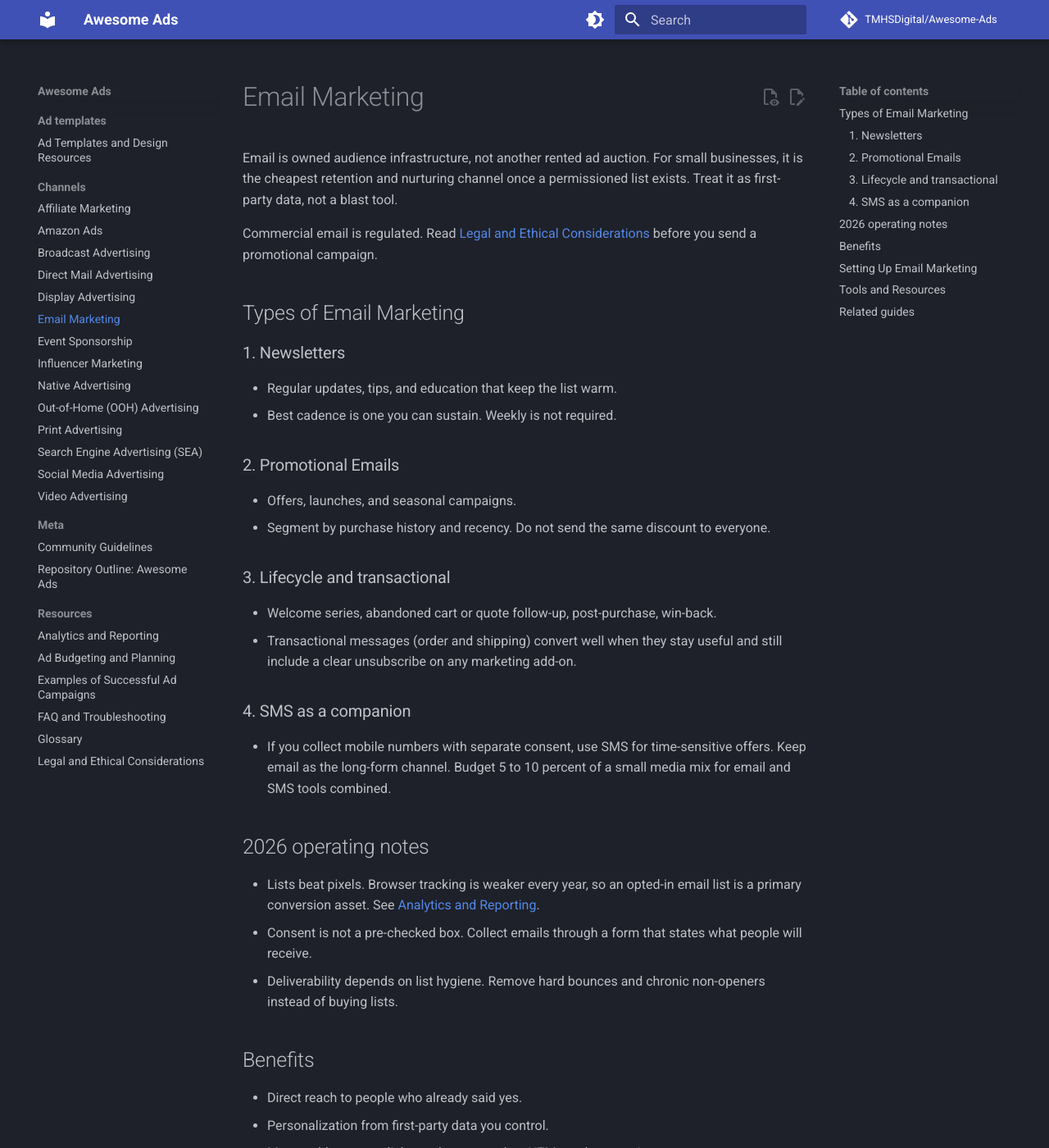
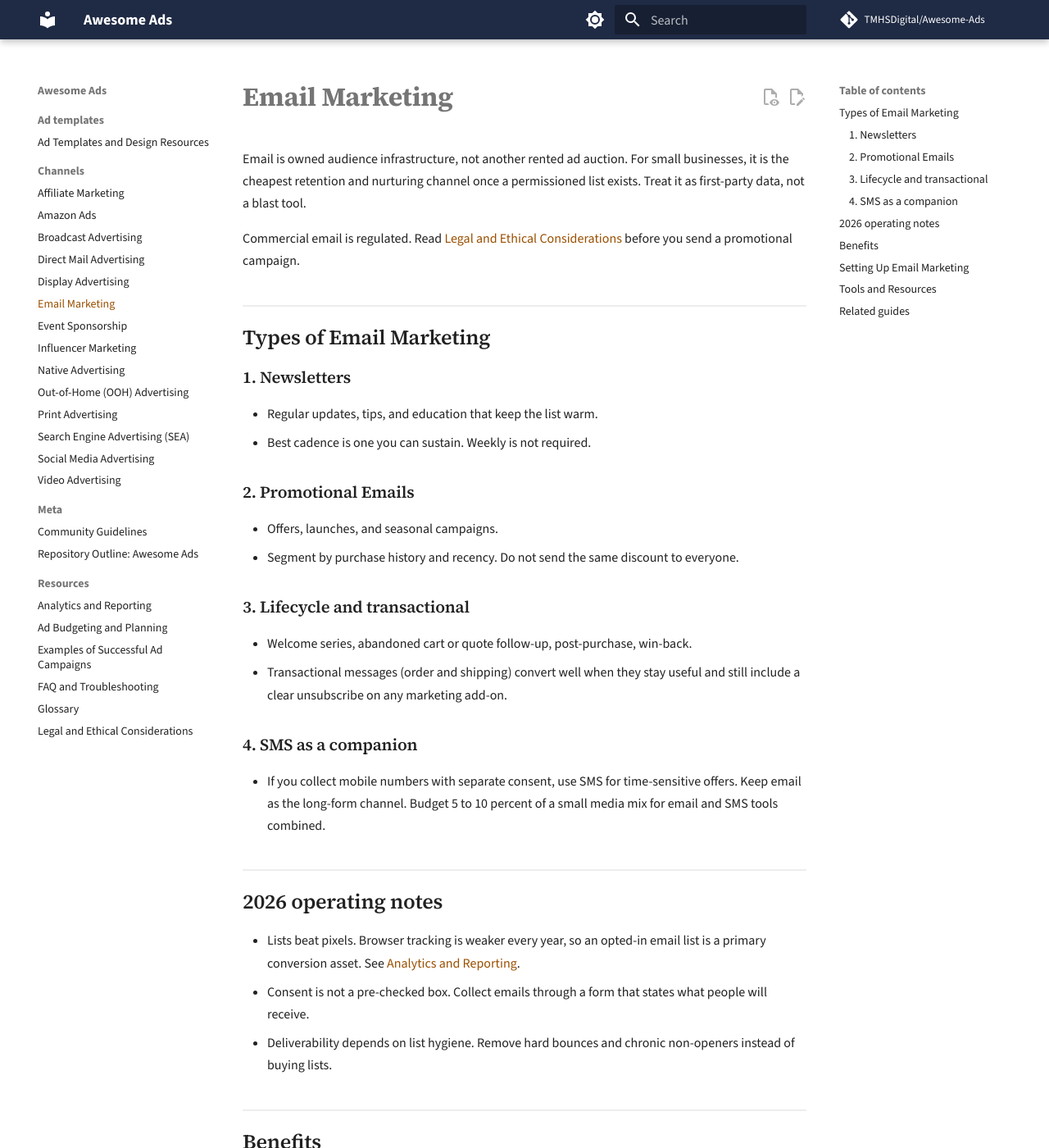
Before and after one commit to TMHSDigital/Awesome-Ads, an MkDocs documentation site: the page built from docs/channels/EMAIL.md, in a window 1280 px wide and 1400 px high. Shown: the whole window at 82% size. Built offline with MkDocs 1.6.1 and Material for MkDocs 9.7.7, drawn with Linux system fonts in a browser that asks for light colours; comment, search, counter and statistics services are not loaded.

Commit message:
Site: redesign as a field guide on Zensical's modern theme
Move from the classic Material look to Zensical's modern layout with a
look chosen for long-form guides read by small-business owners:

- Source Serif 4 headings over Source Sans 3 text, with a rule above
  each section.
- A solid ink header (#1f2a44) instead of the theme's translucent one,
  and one warm accent for links (dark amber on white, light amber on
  the dark theme).
- A softer dark theme background instead of near-black.
- More line spacing and a reading column capped at 46rem.
- The home page browser title is "Awesome Ads" again (Zensical had
  made it "Home - Awesome Ads").
- The social preview card is redrawn in the same ink, serif, and amber.

Checked on the home, SEA, Budgeting, Glossary, Influencer, and Event
pages: text, header, and link contrast are at least 6.0:1 in both
themes, nothing scrolls sideways at 390px, and there are no console or
network errors.

Co-Authored-By: Claude Opus 5.5 <noreply@anthropic.com>

```diff
--- /dev/null
+++ b/docs/stylesheets/extra.css
@@ -0,0 +1,61 @@
+/* Awesome Ads site theme ("field guide").
+   Ink header, one warm accent for links, Source Serif headings over
+   Source Sans text, and a reading column sized for long guides. */
+
+@import url("https://fonts.googleapis.com/css2?family=Source+Serif+4:opsz,wght@8..60,600;8..60,700&display=swap");
+
+:root {
+  --aa-ink: #1f2a44;
+  --aa-ink-dark: #141c2f;
+  --md-primary-fg-color: var(--aa-ink);
+  --md-primary-fg-color--light: #34405e;
+  --md-primary-fg-color--dark: var(--aa-ink-dark);
+  --md-accent-fg-color: #b45f06;
+}
+
+/* Links: dark amber on white (6.0:1), light amber on the dark theme. */
+[data-md-color-scheme="default"] {
+  --md-typeset-a-color: #9a4f00;
+}
+
+[data-md-color-scheme="slate"] {
+  --md-primary-fg-color: #1a2236;
+  --md-accent-fg-color: #f0a24a;
+  --md-typeset-a-color: #f0b46e;
+  --md-default-bg-color: #15171c;
+  --md-default-bg-color--light: #1c1f26;
+}
+
+/* Solid ink header instead of the theme's translucent one. */
+.md-header,
+.md-tabs {
+  background-color: var(--md-primary-fg-color);
+  color: #ffffff;
+  backdrop-filter: none;
+}
+
+/* Headings in Source Serif; a rule above each section. */
+.md-typeset h1,
+.md-typeset h2,
+.md-typeset h3 {
+  font-family: "Source Serif 4", Georgia, serif;
+  letter-spacing: -0.01em;
+}
+
+.md-typeset h1 {
+  font-weight: 700;
+}
+
+.md-typeset h2 {
+  border-top: 2px solid var(--md-default-fg-color--lightest);
+  padding-top: 0.8em;
+}
+
+/* Reading comfort: a little more line spacing and a capped line length. */
+.md-typeset {
+  line-height: 1.7;
+}
+
+.md-content__inner {
+  max-width: 46rem;
+}
--- a/mkdocs.yml
+++ b/mkdocs.yml
@@ -14,21 +14,24 @@ exclude_docs: |
 # scripts/prepare-mkdocs.py writes from this file plus the sidebar nav.
 theme:
   name: material
-  variant: classic
+  variant: modern
   custom_dir: overrides
+  font:
+    text: Source Sans 3
+    code: Source Code Pro
   palette:
+    - scheme: default
+      primary: custom
+      accent: custom
+      toggle:
+        icon: material/brightness-7
+        name: Switch to dark mode
     - scheme: slate
-      primary: indigo
-      accent: teal
+      primary: custom
+      accent: custom
       toggle:
         icon: material/brightness-4
         name: Switch to light mode
-    - scheme: default
-      primary: indigo
-      accent: teal
-      toggle:
-        icon: material/brightness-7
-        name: Switch to dark mode
   features:
     - navigation.instant
     - navigation.sections
@@ -42,6 +45,10 @@ theme:
     - content.code.copy
     - content.action.edit
     - content.action.view
+
+# Colors, heading font, and reading width. See docs/stylesheets/extra.css.
+extra_css:
+  - stylesheets/extra.css
 
 plugins:
   - search
```
Also changed, not shown: overrides/main.html (+9 -0 lines), docs/assets/social-card.png.
